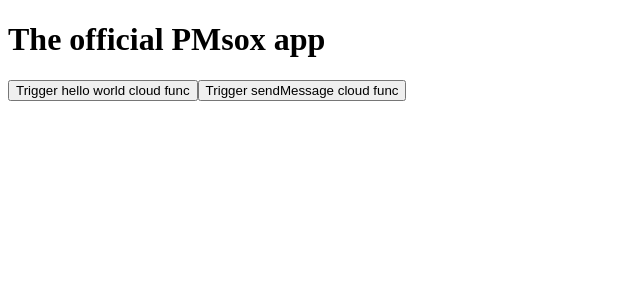
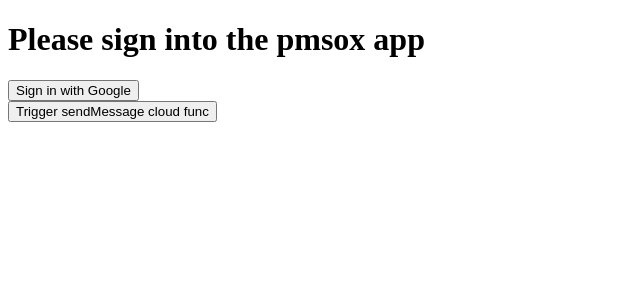
Before and after one commit to Nutlope/pmsox, a React (Create React App) app: page / in a window 1280 px wide. Shown: the top 300 px of the page, without its empty margins (0-640 px from the left). Built offline with nearby package versions, Linux system fonts and the light colour scheme; no server answers.

Commit message:
working auth and logging cloud func

```diff
--- a/package.json
+++ b/package.json
@@ -7,10 +7,12 @@
     "@testing-library/react": "^11.2.3",
     "@testing-library/user-event": "^12.6.2",
     "axios": "^0.21.1",
+    "firebase": "^8.2.5",
     "firebase-admin": "^9.4.2",
     "firebase-functions": "^3.13.1",
     "react": "^17.0.1",
     "react-dom": "^17.0.1",
+    "react-firebase-hooks": "^2.2.0",
     "react-scripts": "4.0.1",
     "web-vitals": "^0.2.4"
   },
--- a/src/App.js
+++ b/src/App.js
@@ -1,23 +1,80 @@
 import axios from "axios";
 
+import firebase from "firebase/app";
+import "firebase/firestore";
+import "firebase/auth";
+import "firebase/functions";
+import "firebase/analytics";
+
+import { useAuthState } from "react-firebase-hooks/auth";
+
+if (firebase.apps.length === 0) {
+  firebase.initializeApp({
+    apiKey: "AIzaSyCN4QTl2WYLdL_72gBqiBKomMvHex7LvX4",
+    authDomain: "pmsox-92af4.firebaseapp.com",
+    projectId: "pmsox-92af4",
+    storageBucket: "pmsox-92af4.appspot.com",
+    messagingSenderId: "48250995696",
+    appId: "1:48250995696:web:96b70bf947f3418fc29335",
+    measurementId: "G-DJZJL120JK",
+  });
+}
+const auth = firebase.auth();
+// const firestore = firebase.firestore();
+// const analytics = firebase.analytics();
+
 function App() {
-  const triggerFunc = async () => {
-    // This isn't the right way to trigger a cloud function
-    const data = await axios.get("https://us-central1-pmsox-92af4.cloudfunctions.net/helloWorld");
-    console.log("This is the data from inside triggerFunc", data);
-  };
+  const [user] = useAuthState(auth);
+
+  let fullMessage;
   const sendMessage = () => {
     // this is the right way to trigger a callable cloud function
     var addMessage = firebase.functions().httpsCallable("addMessage");
-    addMessage("wassaaaap");
+
+    addMessage("whats up").then((result) => {
+      fullMessage = result.data;
+      console.log(fullMessage);
+    });
   };
+
   return (
     <div className="App">
-      <h1>The official PMsox app</h1>
-      <button onClick={triggerFunc}>Trigger hello world cloud func</button>
+      {user && <h1>Welcome to PMSox {auth.currentUser.displayName}!</h1>}
+      {user && <img src={auth.currentUser.photoURL} alt="Italian Trulli"></img>}
+
+      {!user && <h1>Please sign into the pmsox app</h1>}
+      <SignOut />
+      <SignIn />
+
+      <br />
       <button onClick={sendMessage}>Trigger sendMessage cloud func</button>
     </div>
   );
 }
 
+function SignIn() {
+  const signInWithGoogle = () => {
+    const provider = new firebase.auth.GoogleAuthProvider();
+    auth.signInWithPopup(provider);
+  };
+
+  return (
+    !auth.currentUser && (
+      <button className="sign-in" onClick={signInWithGoogle}>
+        Sign in with Google
+      </button>
+    )
+  );
+}
+
+function SignOut() {
+  return (
+    auth.currentUser && (
+      <button className="sign-out" onClick={() => auth.signOut()}>
+        Sign Out
+      </button>
+    )
+  );
+}
+
 export default App;
```
Also changed, not shown: 2 other files (tests, documents, lock files or other folders).
